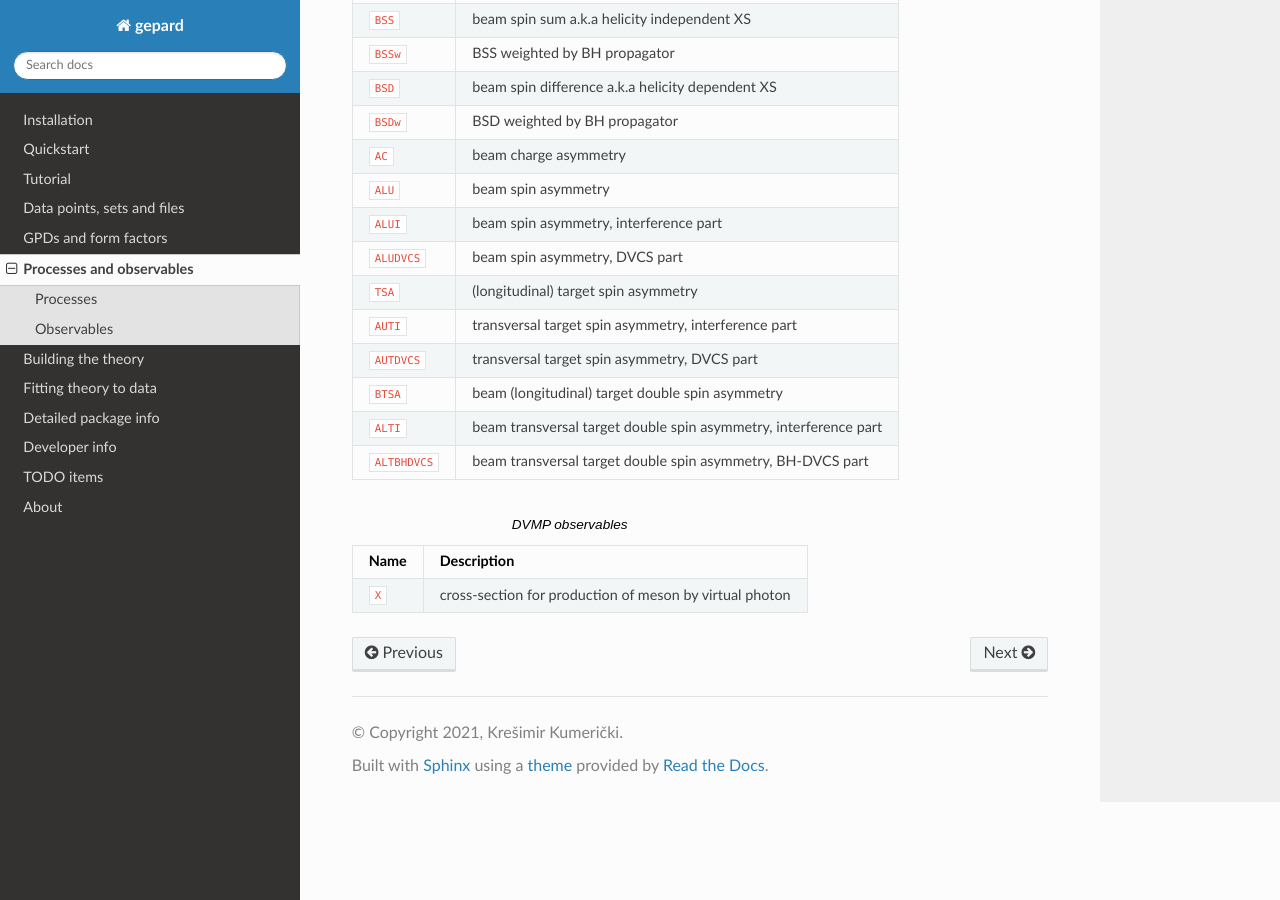
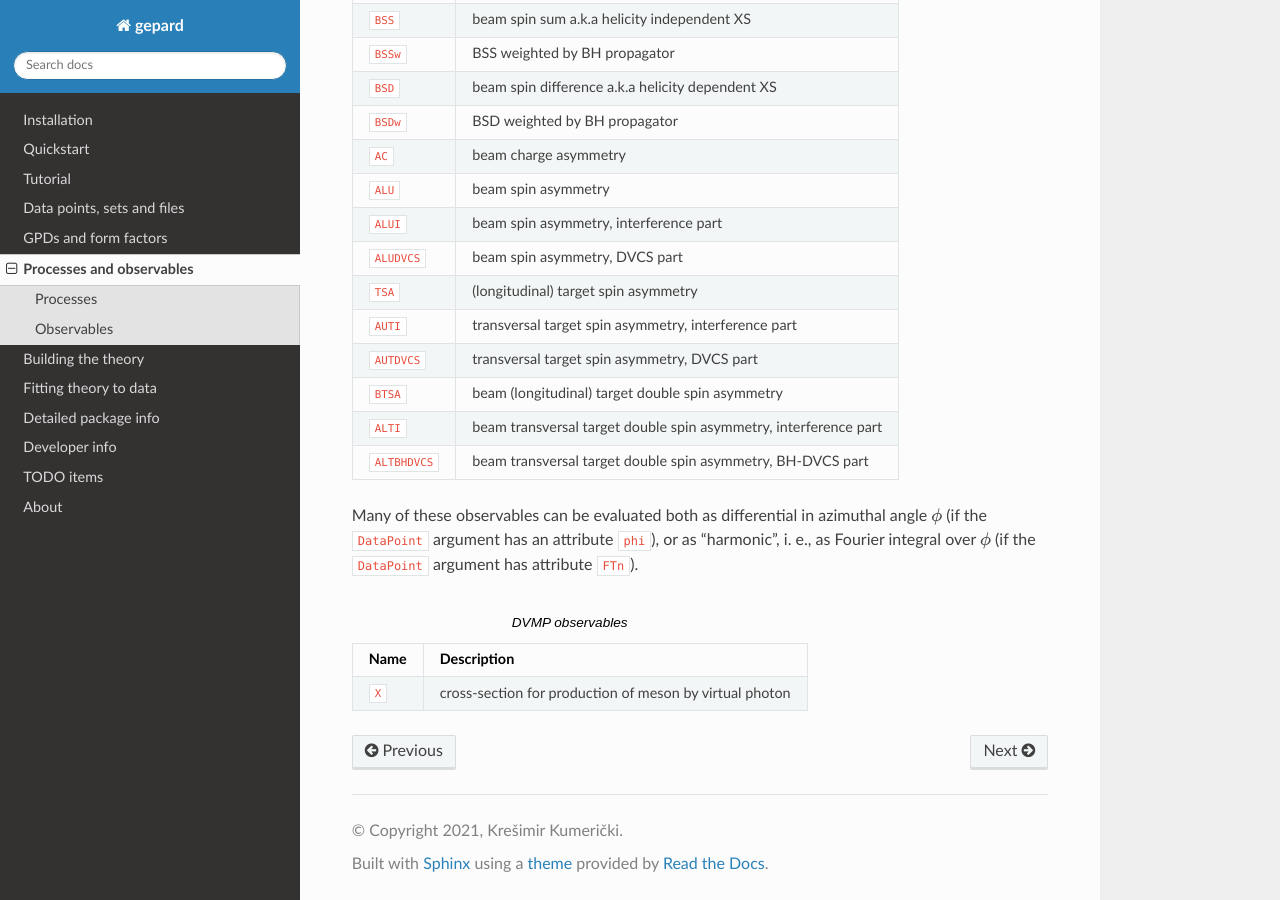
Before and after one commit to kkumer/gepard, a Sphinx documentation site: the page built from docs/source/observables.rst, in a window 1280 px wide and 900 px high, scrolled down 1212 px. Built offline with Sphinx 7.4.7 and the Read the Docs theme 2.0.0, drawn with Linux system fonts in a browser that asks for light colours.

Commit message:
docs: minor

```diff
--- a/docs/source/observables.rst
+++ b/docs/source/observables.rst
@@ -108,6 +108,10 @@ as methods of theory objects, or ``yaxis`` attributes of datapoints.
    * - ``ALTBHDVCS``
      - beam transversal target double spin asymmetry, BH-DVCS part
 
+Many of these observables can be evaluated both as differential in azimuthal
+angle :math:`\phi` (if the ``DataPoint`` argument has an attribute ``phi``),
+or as "harmonic", i. e., as Fourier integral over :math:`\phi` (if the
+``DataPoint`` argument has attribute ``FTn``).
 
 .. list-table:: DVMP observables
    :header-rows: 1
```
Also changed, not shown: 1 other file.
